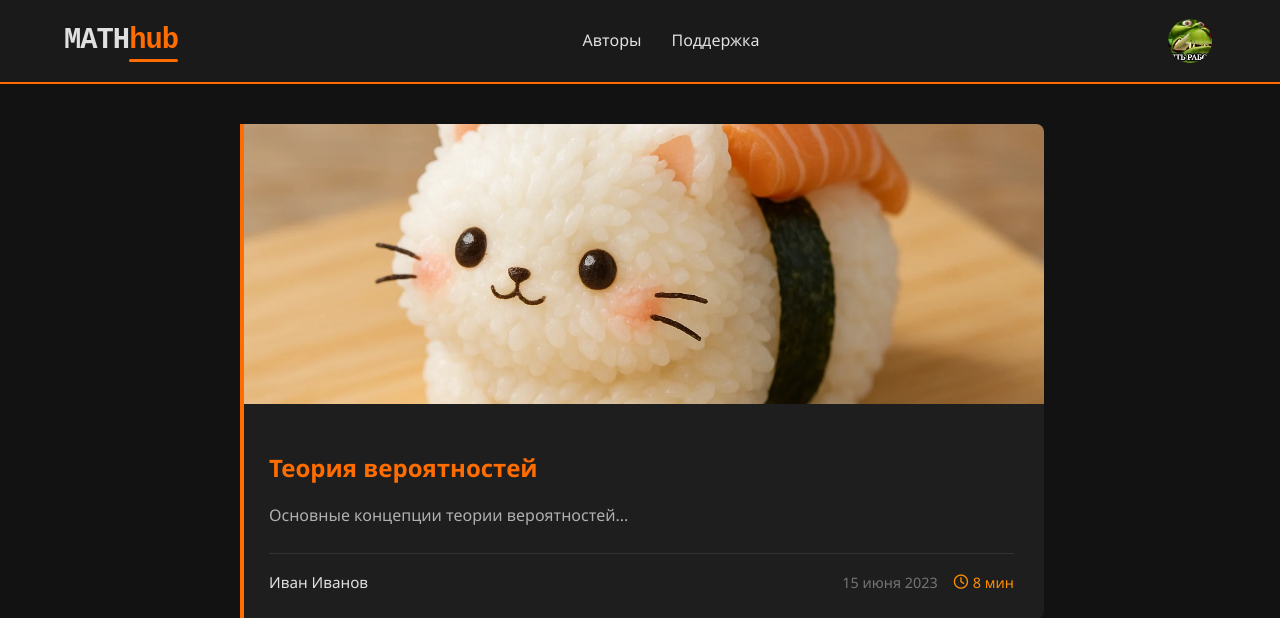
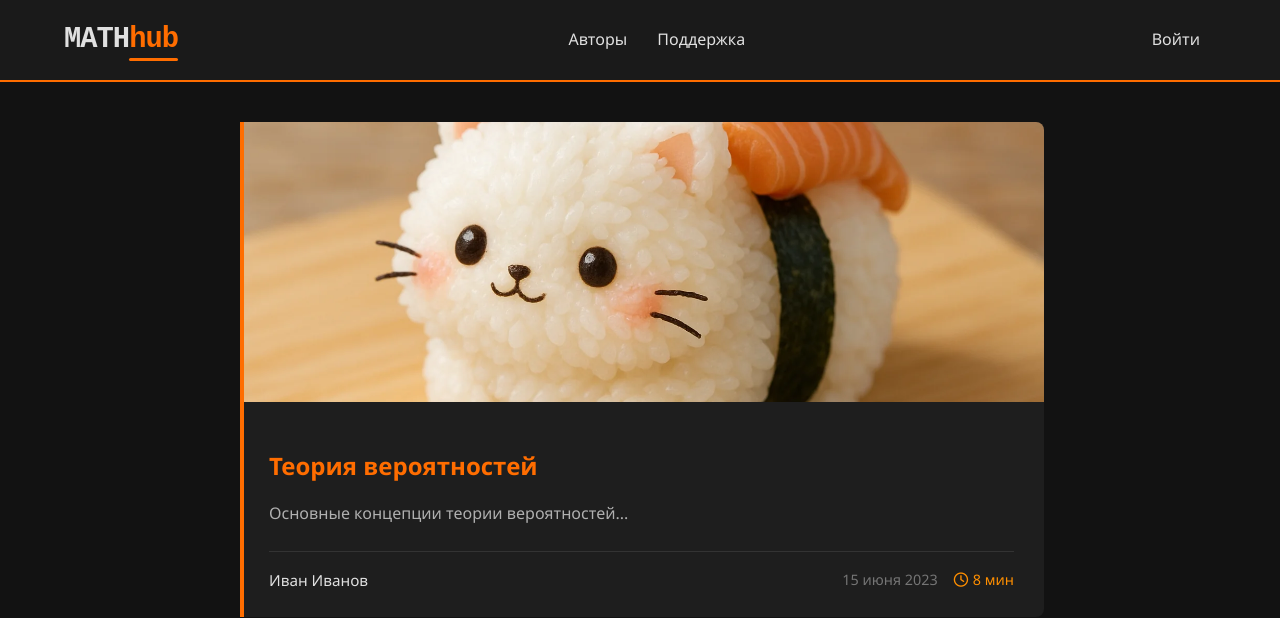
Before and after one commit to Jrol123/KBHub, a Flask app: page / in a window 1280 px wide. Shown: the top 618 px of the page. Run offline with Flask 2, Linux system fonts and the light colour scheme; data comes from the database, SQL or seed files in the repository.

Commit message:
login redo

```diff
--- a/templates/base.html
+++ b/templates/base.html
@@ -23,13 +23,10 @@
                 <li><a href="#">Поддержка</a></li>
             </ul>
 
+            {% if current_user.is_authenticated %}
                 <div class="profile-dropdown">
                     <div class="avatar-container">
-                    {% if current_user.is_authenticated %}
                         <img src="{{ url_for('static', filename= current_user.avatar) }}" alt="Аватар пользователя" class="profile-avatar" id="profileToggle">
-                    {% else %}
-                        <img src="{{ url_for('static', filename= app.config['DEFAULT_AVATAR']) }}" alt="Аватар пользователя" class="profile-avatar" id="profileToggle">
-                    {% endif %}
                     </div>
                     <div class="dropdown-menu" id="dropdownMenu">
                         <a href="#" class="dropdown-item">Профиль</a>
@@ -39,6 +36,9 @@
                         <a href="{{ url_for('logout') }}" class="dropdown-item logout">Выйти</a>
                     </div>
                 </div>
+            {% else %}
+                <a href="{{ url_for('login') }}" class="dropdown-item login">Войти</a>
+            {% endif %}
     </nav>
     {% endblock %}
 
```
Lines whose indentation alone changed are shown as unchanged.
